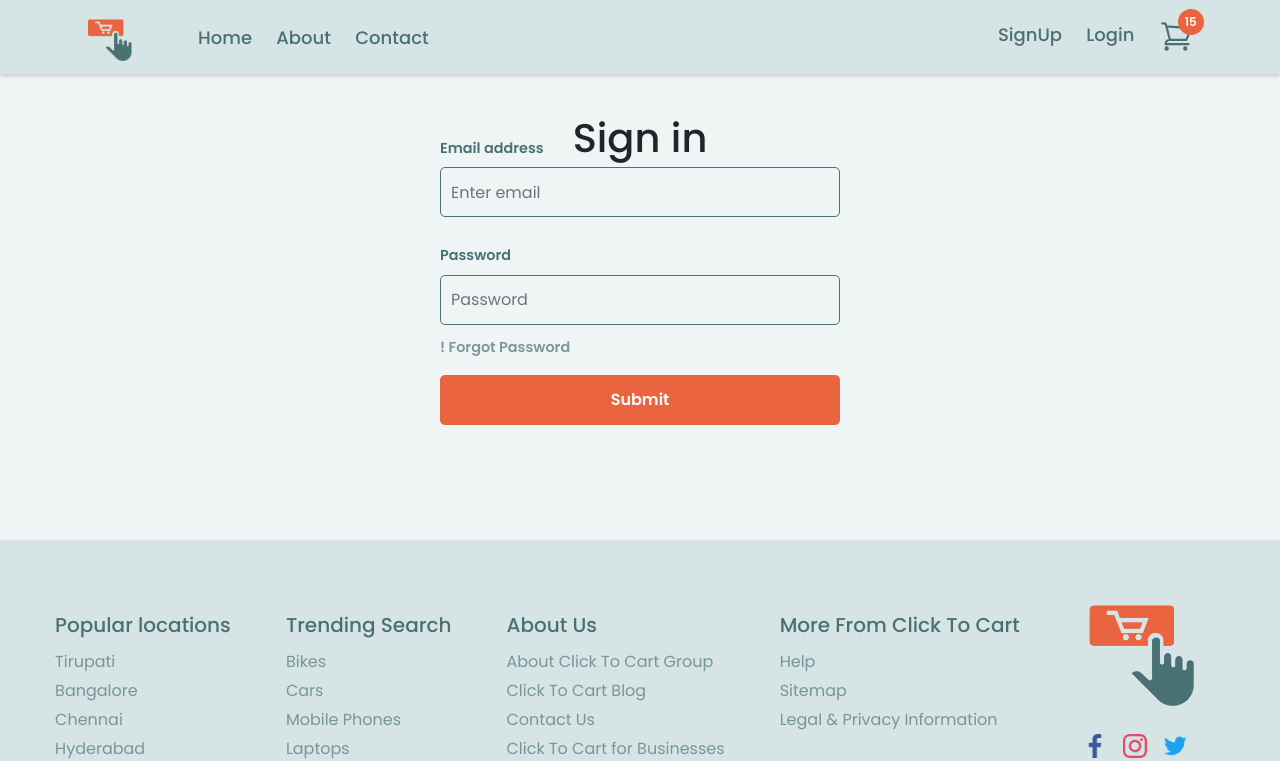
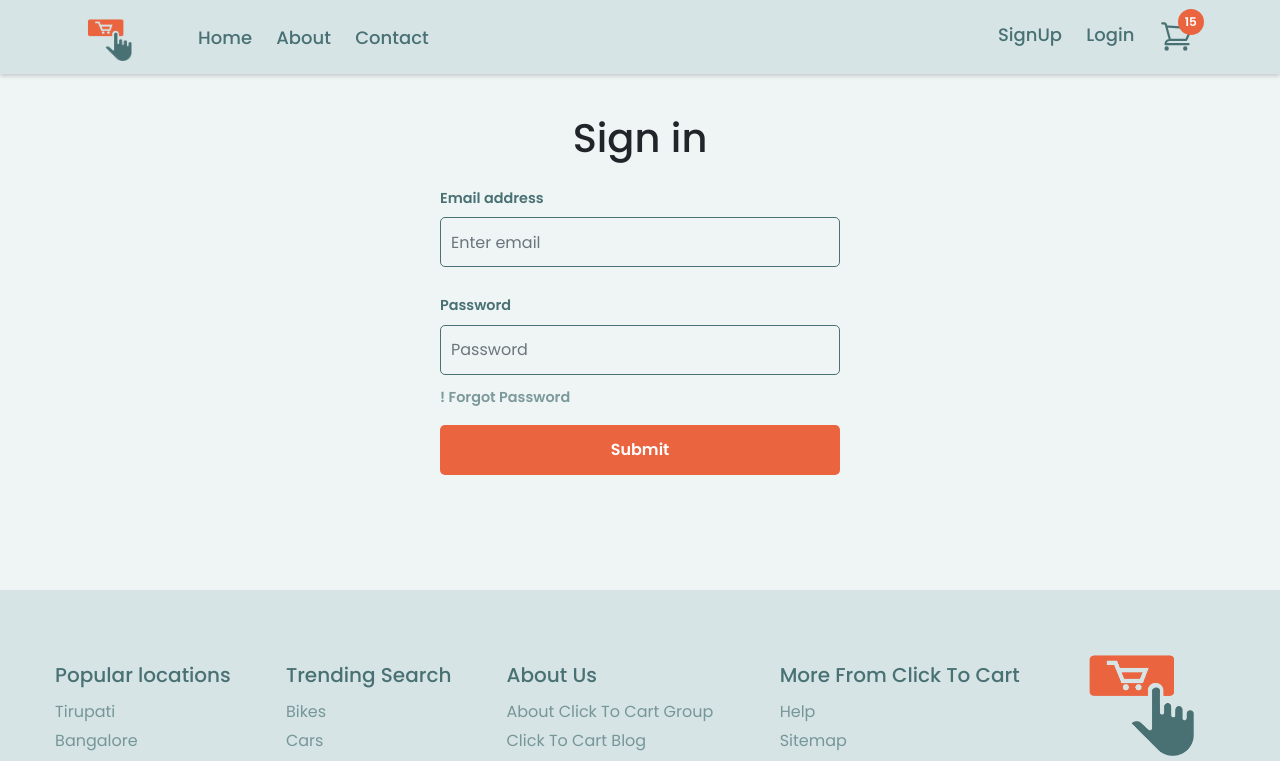
Before and after one commit to GMKrishna99/e-commerce, a React (Vite) app: page /signin in a window 1280 px wide. Shown: the top 761 px of the page. Built offline with nearby package versions, Linux system fonts and the light colour scheme.

Commit message:
Recomendations page added

```diff
--- a/src/components/Pages/SignIn/Signin.css
+++ b/src/components/Pages/SignIn/Signin.css
@@ -11,7 +11,7 @@
     align-items: center;
     justify-content: center;
     margin-bottom: 20px;
-    margin-top: -150px;
+    margin-top: -100px;
 }
 .signin-form form {
     width: 400px;
--- a/src/components/organisms/Recommendation/RecommendationList.jsx
+++ b/src/components/organisms/Recommendation/RecommendationList.jsx
@@ -12,7 +12,7 @@ function RecommendationList() {
       .then(response => {
         let itemsList = [];
         for (let key in response.data){
-          itemsList.push(response.data[key])
+          itemsList.push({...response.data[key] , id: key})
         }
         setItemsList(itemsList)
       })
```
